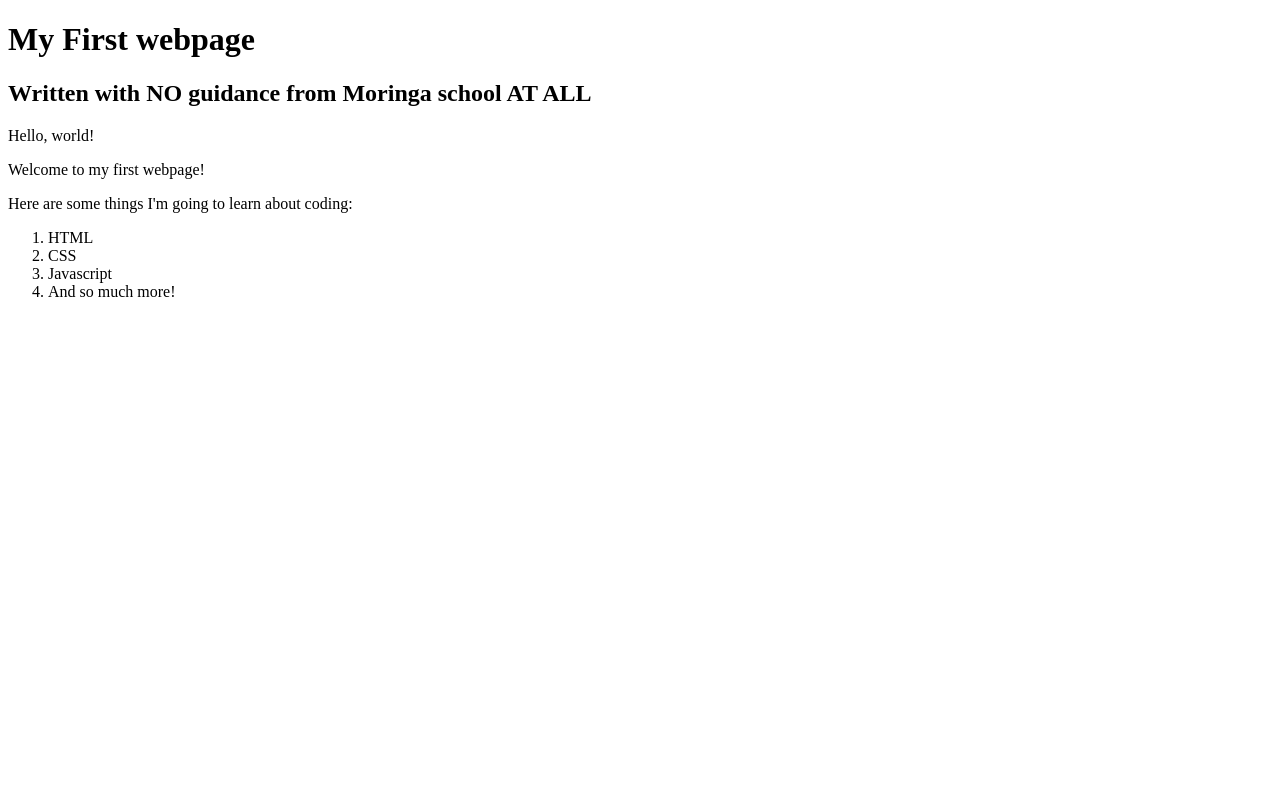
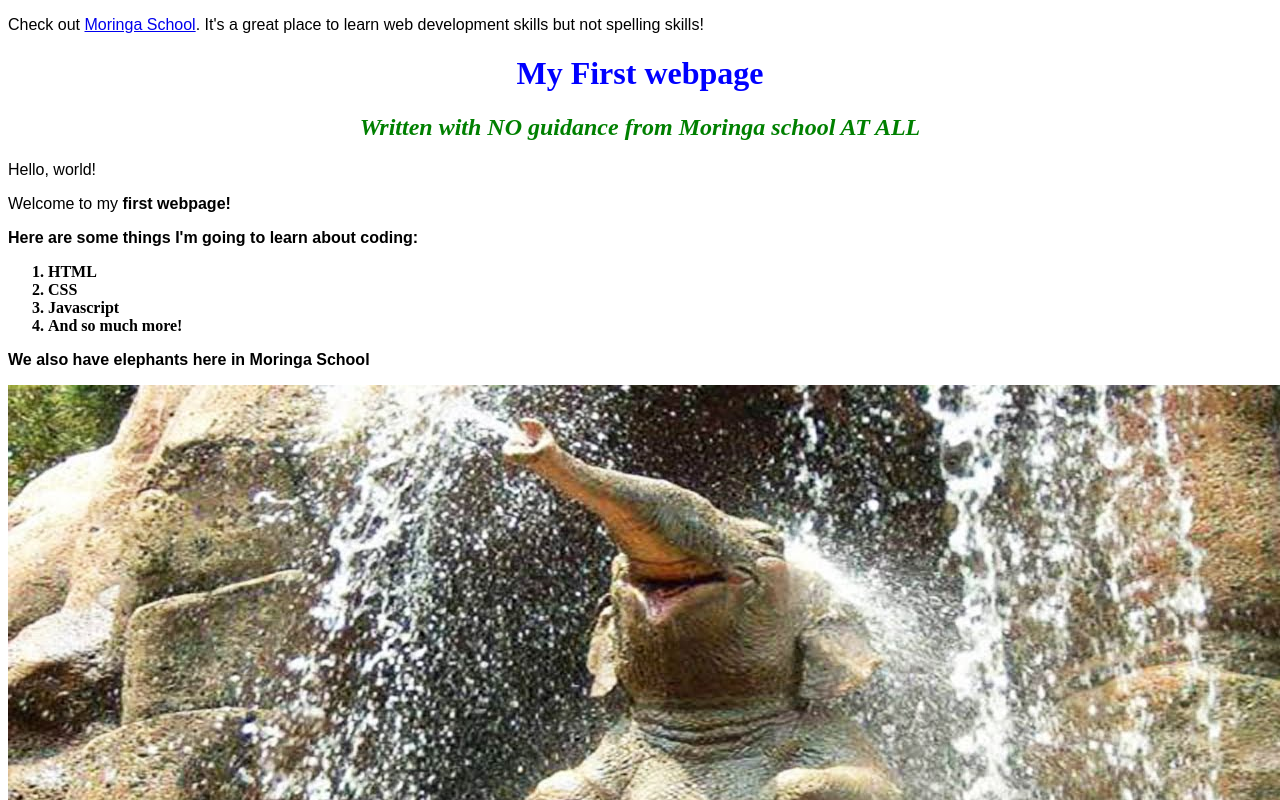
Before and after one commit to Njarif/first-webpage-2, a plain HTML site: page my-first-webpage.html in a window 1280 px wide. Shown: the top 800 px of the page. Drawn offline with Linux system fonts and the light colour scheme.

Commit message:
my-first-webpage.html

```diff
--- a/my-first-webpage.html
+++ b/my-first-webpage.html
@@ -2,20 +2,26 @@
 <html>
   <head>
     <title>My first webpage!</title>
+      <link href="css/styles.css" rel="stylesheet" type="text/css"/>
   </head>
   <body>
+     <p>Check out <a href="http://moringaschool.com/">Moringa School</a>. It's a great place to learn web development skills but not spelling skills!</p>
      <h1>My First webpage</h1>
-     <h2>Written with NO guidance from Moringa school AT ALL</h2>
+     <h2>Written with NO guidance from <em>Moringa school</em> AT ALL</h2>
 
    <p>Hello, world!</p>
-   <p>Welcome to my first webpage!</p>
+   <p>Welcome to my <strong>first webpage!</p>
 
-  <p> Here are some things I'm going to learn about coding:</p>
+   <p> Here are some things I'm going to learn about coding:</p>
       <ol>
         <li>HTML</li>
         <li>CSS</li>
         <li>Javascript</li/>
         <li>And so much more!</li>
       </ol>
+
+  <p> We also have elephants here in Moringa School</p>
+
+   <img src="images/elephant.jpg" alt="A photo of an elephant">
   </body>
 </html>
```
